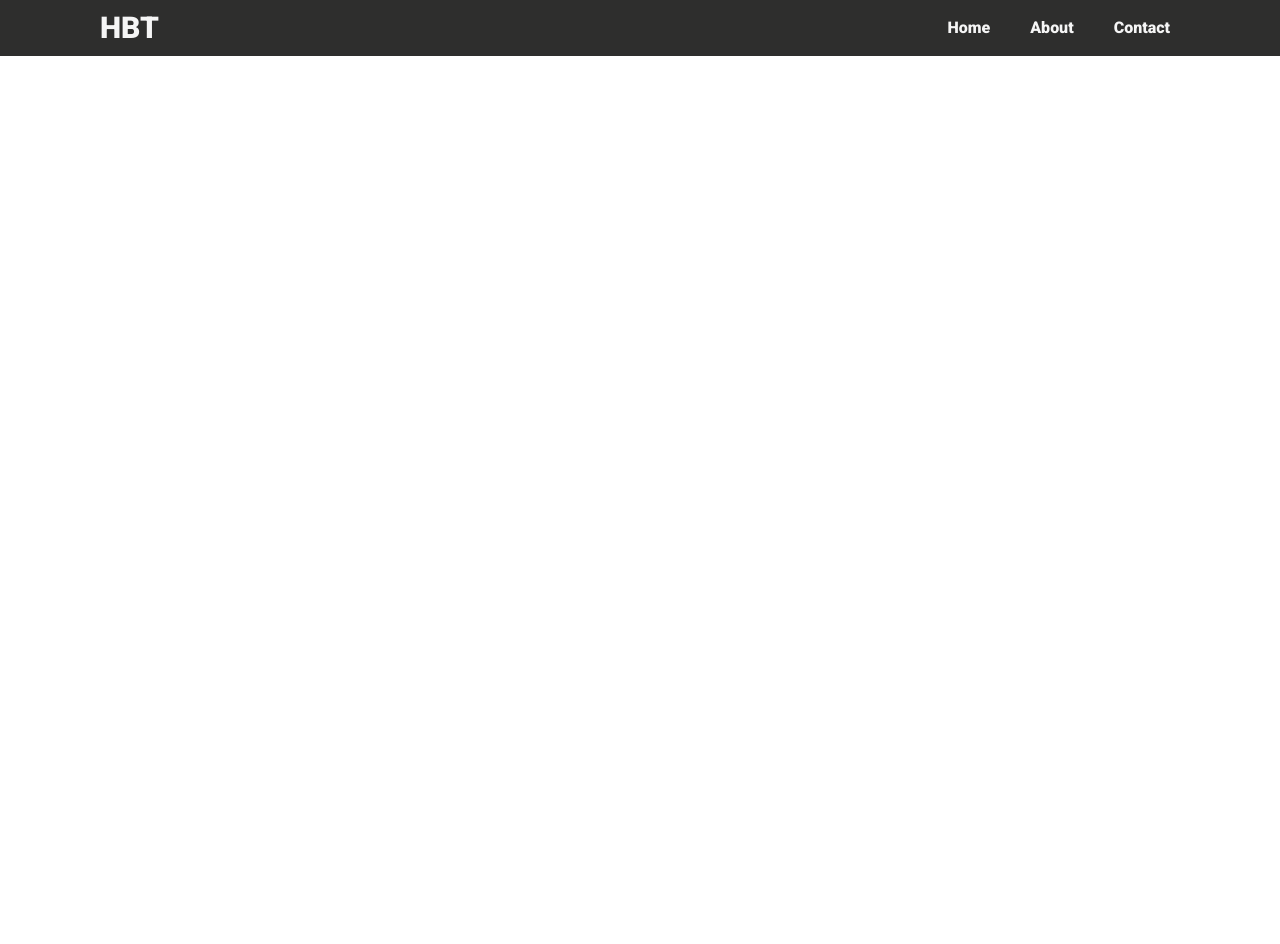
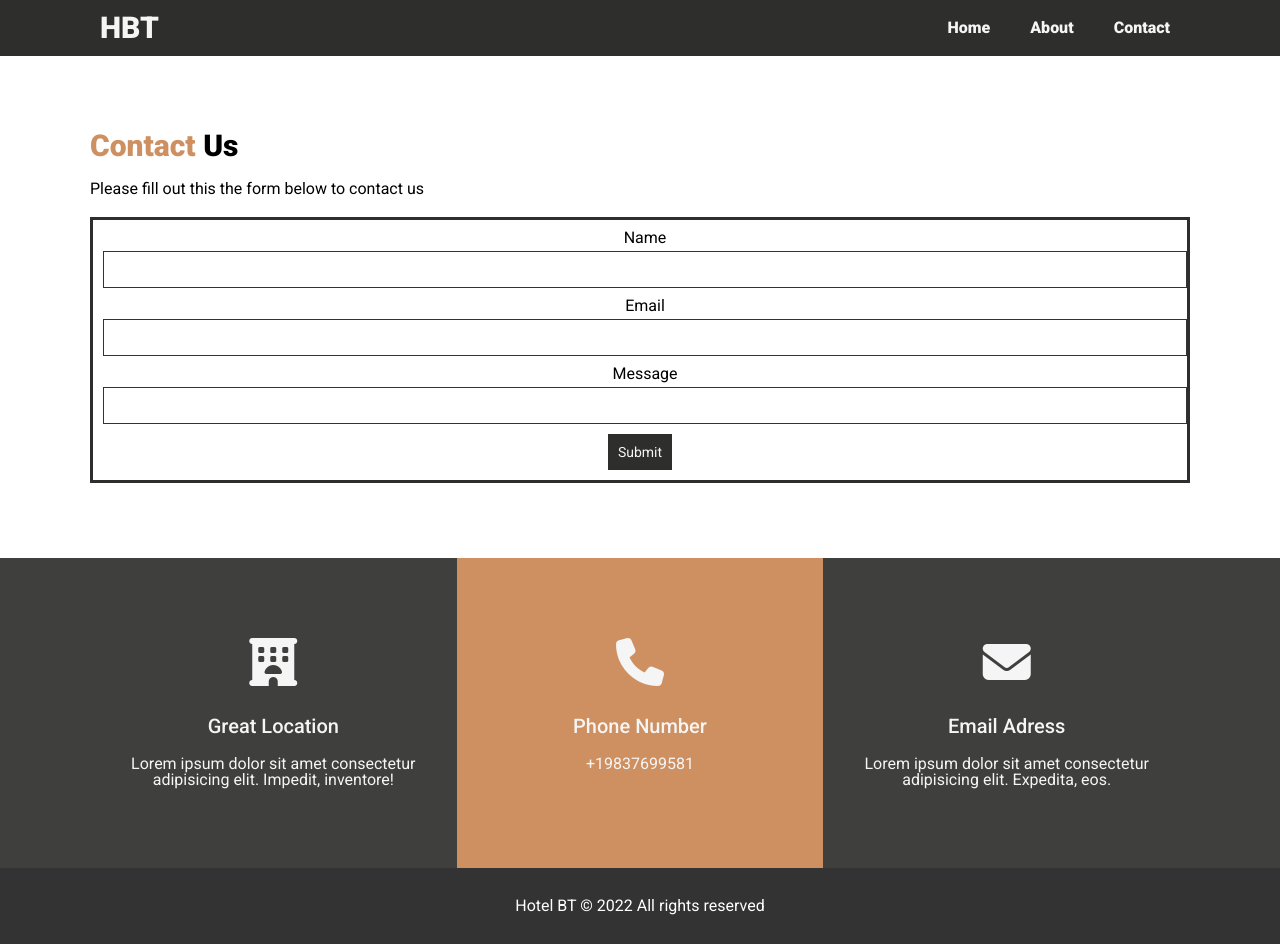
Before and after one commit to misha-dev/Hotel-BT, a plain HTML site: page contact.html in a window 1280 px wide. Before the commit the page ends 800 px from the top, so only its background shows below. Drawn offline with Linux system fonts and the light colour scheme.

Commit message:
contact info added, close #3

```diff
--- a/contact.html
+++ b/contact.html
@@ -36,10 +36,67 @@
 
     <section id="contactForm">
         <div class="container">
+            <div class="wrapper">
+                <h3><span class="textPrimary">Contact</span> Us</h3>
+            </div>
+            <p>Please fill out this the form below to contact us</p>
+
+            <form action="#" method="post">
+                <div class="formGroup">
+                    <label for="name">Name</label>
+                    <input type="text" name="name" id="name">
+                </div>
+                <div class="formGroup">
+                    <label for="name">Email</label>
+                    <input type="text" name="email" id="email">
+                </div>
+                <div class="formGroup">
+                    <label for="message">Message</label>
+                    <input type="text" name="message" id="message">
+                </div>
+
+                <button type="submit" class="btnForm">Submit</button>
+            </form>
+
+        </div>
+
+
+    </section>
+
+    <section id="contactInfo">
+        <div class="container">
+            <div class="wrapper">
+                <div class="box">
+                    <i class="fas fa-hotel fa-3x"></i>
+                    <h3>Great Location</h3>
+                    <p>Lorem ipsum dolor sit amet consectetur adipisicing elit. Impedit, inventore!
+                    </p>
+                </div>
+                <div class="box bgPrimary cWhite">
+                    <i class="fas fa-phone fa-3x"></i>
+                    <h3>Phone Number</h3>
+                    <p>+19837699581</p>
+                </div>
+                <div class="box">
+                    <i class="fas fa-envelope fa-3x"></i>
+
+                    <h3>Email Adress</h3>
+                    <p>Lorem ipsum dolor sit amet consectetur adipisicing elit. Expedita, eos.</p>
+                </div>
+
+            </div>
+
+        </div>
 
         </div>
     </section>
 
+
+
+    <footer id="mainFooter">
+        <p>Hotel BT &copy; 2022 All rights reserved</p>
+    </footer>
+
 </body>
 
 </html>
--- a/main.css
+++ b/main.css
@@ -336,3 +336,71 @@ footer#mainFooter {
 .testimonial {
     margin-top: 50px;
 }
+
+#contactForm {
+    padding: 75px;
+}
+
+#contactForm h3 {
+    font-size: 30px;
+    font-weight: 800;
+    margin-bottom: 20px;
+}
+
+#contactForm p {
+    margin-bottom: 20px;
+}
+
+
+#contactForm form {
+    border: 3px solid #2E2E2D;
+}
+
+#contactForm form label {
+    text-align: center;
+    display: block;
+    margin-bottom: 5px;
+}
+
+.formGroup {
+    margin-left: 10px;
+    margin-top: 10px;
+}
+
+#contactForm form input {
+    padding: 10px;
+    width: 100%;
+    border: 1px solid #333333;
+}
+
+#contactForm form input:focus {
+    border: 1px solid #f7c08a;
+}
+
+.btnForm {
+    display: block;
+    margin: 10px auto;
+    padding: 10px;
+    font-size: 14px;
+    background-color: #2E2E2D;
+    color: whitesmoke;
+}
+
+.btnForm:hover {
+    background-color: #3F3F3E;
+    color: #CE9060;
+}
+
+#contactInfo {
+    background-color: #3F3F3E;
+    text-align: center;
+    color: whitesmoke;
+}
+
+#contactInfo.box {
+    color: whitesmoke;
+}
+
+.cWhite {
+    color: whitesmoke;
+}
```
